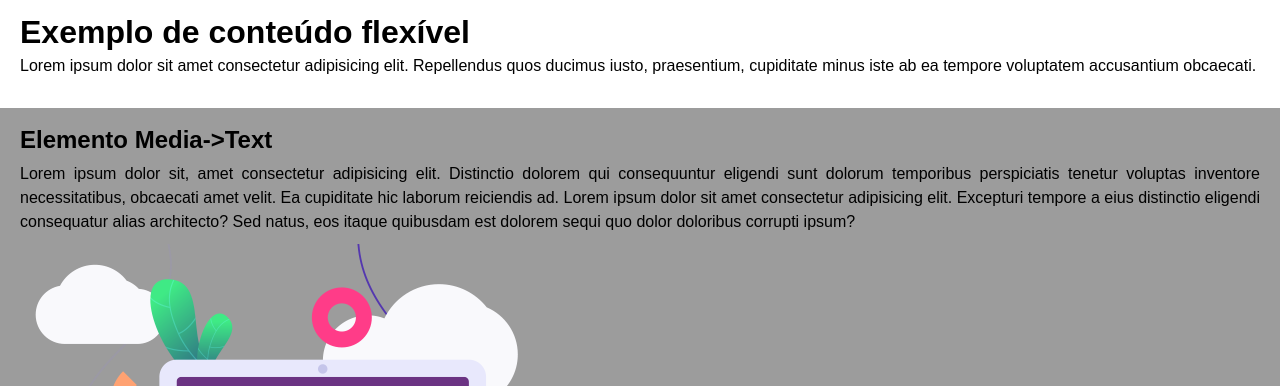
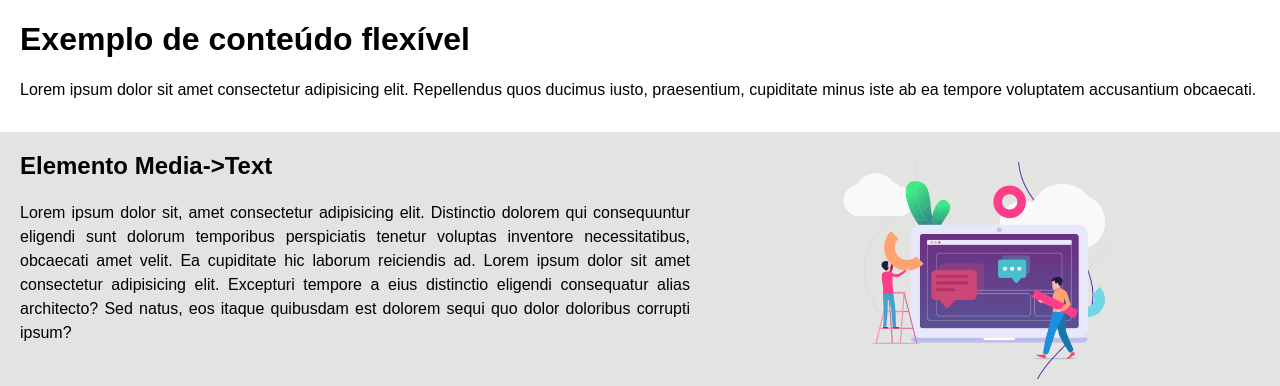
Before and after one commit to GustavoReissss/PROJETOS, a PHP site: page / in a window 1280 px wide. Shown: the top 386 px of the page. Run offline with PHP 8.4, Linux system fonts and the light colour scheme.

Commit message:
correçãao

```diff
--- a/HTML5-CSS3/GUSTAVOGUANABARA/5 - Conteúdo Flexível/index.html
+++ b/HTML5-CSS3/GUSTAVOGUANABARA/5 - Conteúdo Flexível/index.html
@@ -35,12 +35,12 @@
                 </div>
 
                 <div class="media">
-                    <img src="./images/07160839_.png" alt="Criando site flexbox">
+                    <img src="./images/07160839_.png" alt="Criando site flexbox" width="350px">
                 </div>
             </article>
 
 
-            <article class="text-midia">
+            <article class="text-media">
                 <div class="text">
                     <h2>Elemento Text->Midia</h2>
                     <p>Lorem ipsum dolor, sit amet consectetur adipisicing elit. Consequuntur, dicta voluptatem quam
@@ -63,7 +63,7 @@
                         referrerpolicy="strict-origin-when-cross-origin" allowfullscreen></iframe>
                 </div>
             </article>
-        </section>
+        </section> <!--Fim da seção Flex-Content-->
         <section class="normal">
             <h2>Conteúdo normal</h2>
             <p>Lorem ipsum dolor sit, amet consectetur adipisicing elit. Similique laboriosam voluptas expedita dolore,
--- a/HTML5-CSS3/GUSTAVOGUANABARA/5 - Conteúdo Flexível/style.css
+++ b/HTML5-CSS3/GUSTAVOGUANABARA/5 - Conteúdo Flexível/style.css
@@ -2,7 +2,8 @@
 
 *{
     margin: 0;
-    padding: 0;box-sizing: border-box;
+    padding: 0;
+    box-sizing: border-box;
 }
 
 body{
@@ -11,9 +12,15 @@ body{
     line-height: 1.5em;
 }
 
-p, h1, h2{
+p{
     margin-bottom: 10px;
     text-align: justify;
+}
+
+h1, h2{
+    margin-bottom: 20px;
+    line-height: 1.2em;
+    text-align: left;
 }
 
 header, section.normal{
@@ -22,5 +29,38 @@ header, section.normal{
 
 section.flex-content{
     padding: 20px;
-    background-color: rgb(156, 156, 156);
+    background-color: #E3E3E1;
 }
+
+article.text-media{
+    display: flex;
+    flex-flow: row wrap;
+    justify-content: space-between;
+}
+
+article.media-text{
+    display: flex;
+    flex-flow: row wrap-reverse;
+    justify-content: space-between;
+}
+
+.text{
+    flex: 1 1 500px;
+}
+
+.media{
+    flex: 1 0 400px;
+}
+
+div.media > img{
+    display: block;
+    margin: auto;
+    width: 300px;
+    padding: 10px;
+}
+
+div.media > iframe{
+    display: block;
+    margin: auto;
+    width: 90%;
+}
```
